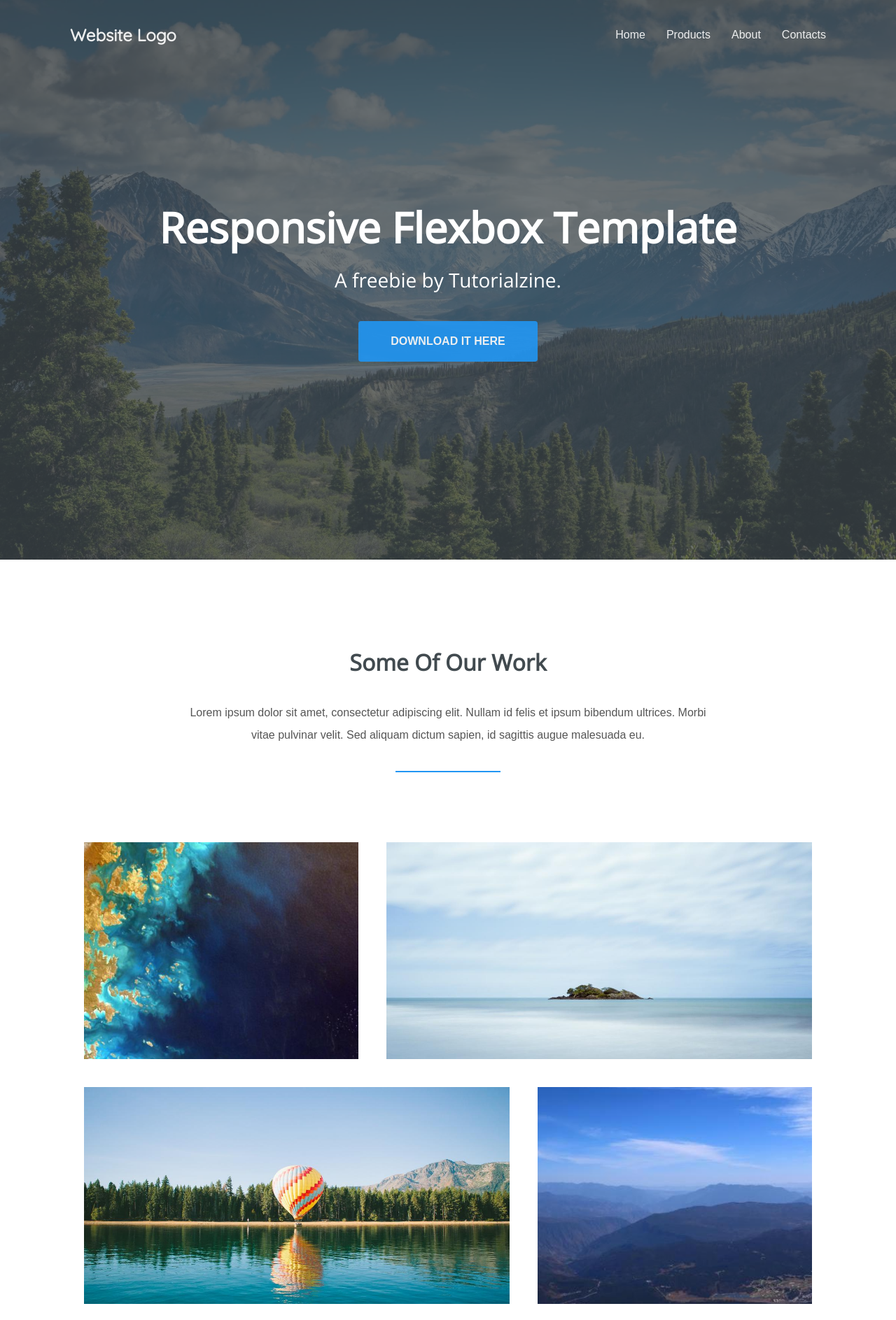
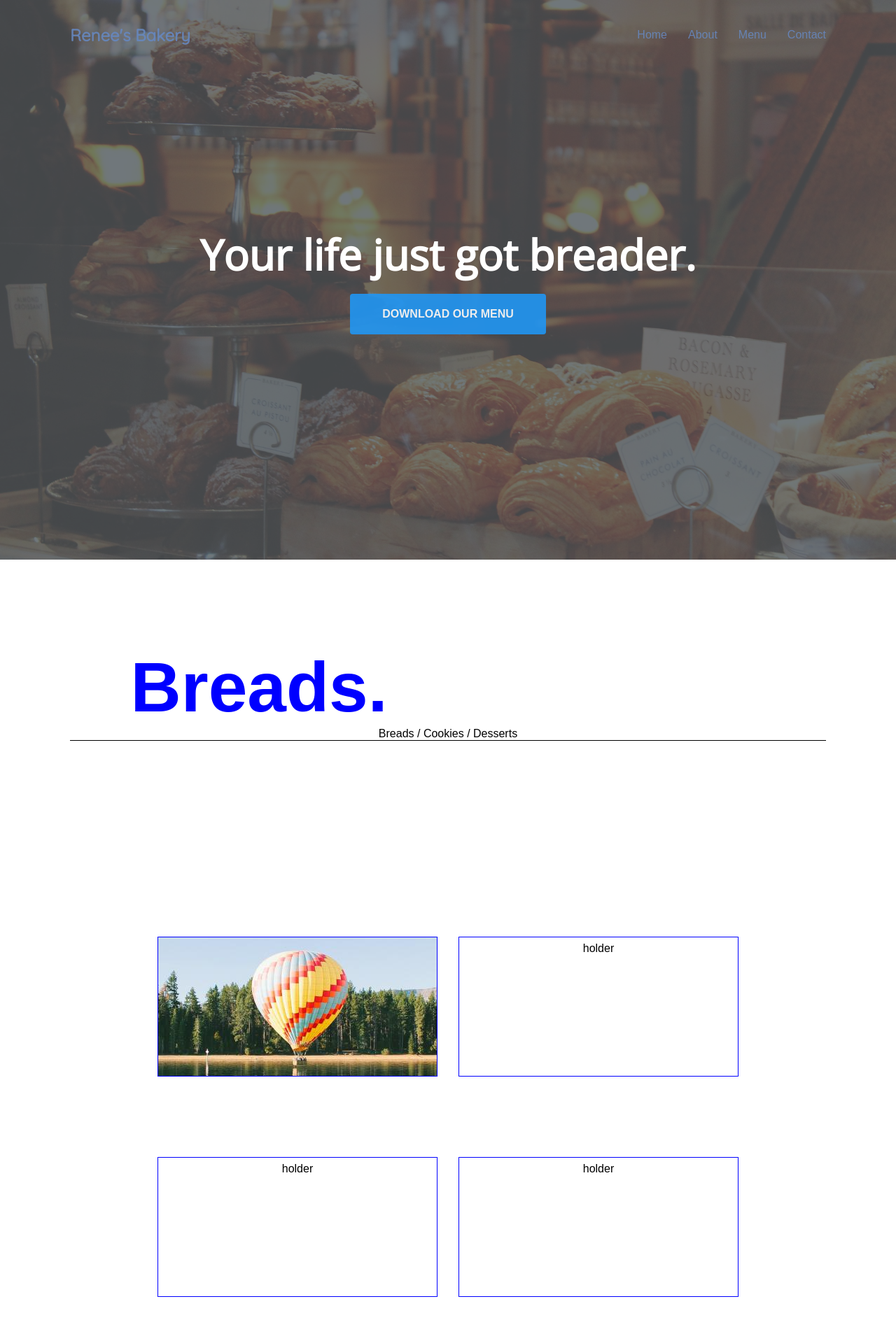
Before and after one commit to BailyTroyer/reneeswebsite, a plain HTML site: page Addons/flexbox-template/index.html in a window 1280 px wide. Shown: the top 1887 px of the page at 70% size. Drawn offline with nearby package versions, Linux system fonts and the light colour scheme.

Commit message:
worked on menu

```diff
--- a/Addons/flexbox-template/assets/css/styles.css
+++ b/Addons/flexbox-template/assets/css/styles.css
@@ -1,7 +1,6 @@
 /*-------------
  	General
 -------------*/
-
 *{
 	margin: 0;
 	padding: 0;
@@ -9,7 +8,7 @@
 }
 
 html{
-	font: normal 16px sans-serif;
+	font: normal 16px  sans-serif;
 	color: #555;
 }
 
@@ -97,7 +96,31 @@ ul.grid{
 /*-------------
  	Header
 -------------*/
+/*added*/
+.nav-up {
+    top: -100px;
+}
+header {
+    position: fixed;
+		top: 0;
+		left: 0;
+		z-index: 10;
+		width: 100%;
+		display: flex;
+		justify-content: space-between;
+		align-items: center;
+		color: #6788bf;
+		padding: 35px 100px 0;
+    transition: top 0.2s ease-in-out;
+}
+li:hover {
+	color: black;
+}
 
+
+/*added*/
+
+/*
 header{
 	position: absolute;
 	top: 0;
@@ -109,7 +132,7 @@ header{
 	align-items: center;
 	color: #fff;
 	padding: 35px 100px 0;
-}
+}*/
 
 header h2{
 	font-family: 'Quicksand', sans-serif;
@@ -220,6 +243,60 @@ header nav li:last-child{
 
 }
 
+/*--------------------
+ 	Menu Section
+---------------------*/
+
+.menu {
+}
+.menu h1 {
+	display: block;
+	top: 0px;
+	left: 0px;
+	padding-right: 50%;
+	font-size: 100px;
+	list-style: none;
+	color: blue;
+}
+.menu ul {
+	list-style-type:none;
+	color: black;
+}
+.menu ul:hover {
+	color: blue;
+}
+.menu li {
+	display: inline;
+}
+.menu p{
+	height: 25vh;
+	width: 50vh;
+	margin: 15px;
+	margin-top: 100px;
+	border: solid 1px blue;
+	background-size: fill;
+	background-position: center;
+	background-repeat: no-repeat;
+}
+.menu hr {
+	width: 100%;
+	height: 1px;
+	background-color: black;
+	border: 0;
+}
+
+.menu .grid {
+	padding: 100px;
+	padding-bottom: 0px;
+	height: 100%;
+}
+.menu .grid:hover {
+	color: black;			//can change back to blue when hovering over whole menu
+}
+
+
+
+
 
 
 /*--------------------
@@ -303,7 +380,6 @@ header nav li:last-child{
 	}
 
 }
-
 
 @media (max-width: 600px){
 
--- a/Addons/flexbox-template/assets/js/app.js
+++ b/Addons/flexbox-template/assets/js/app.js
@@ -38,3 +38,12 @@ function hasScrolled() {
 
     lastScrollTop = st;
 }
+function Breads() {
+  document.getElementById('mega-title').innerHTML = "Breads.";
+}
+function Cookies() {
+  document.getElementById('mega-title').innerHTML = "Cookies.";
+}
+function Desserts() {
+  document.getElementById('mega-title').innerHTML = "Desserts.";
+}
--- a/Addons/flexbox-template/index.html
+++ b/Addons/flexbox-template/index.html
@@ -4,7 +4,7 @@
     <meta charset="utf-8">
     <meta http-equiv="X-UA-Compatible" content="IE=edge">
     <meta name="viewport" content="width=device-width, initial-scale=1">
-    <title>Responsive Landing Page Template With Flexbox</title>
+    <title>Renee's Bakery</title>
 
 	<link href="https://fonts.googleapis.com/css?family=Open+Sans" rel="stylesheet">
 	<link href="https://fonts.googleapis.com/css?family=Quicksand" rel="stylesheet">
@@ -14,26 +14,53 @@
 </head>
 
 <body>
-
-	<header>
-		<h2><a href="#">Website Logo</a></h2>
+  <!--added-->
+	<header class="nav-down">
+  <!--here-->
+		<h2><a href="#">Renee's Bakery</a></h2>
 		<nav>
 			<li><a href="#">Home</a></li>
-			<li><a href="#">Products</a></li>
 			<li><a href="#">About</a></li>
-			<li><a href="#">Contacts</a></li>
+			<li><a href="#">Menu</a></li>
+			<li><a href="#">Contact</a></li>
 		</nav>
 	</header>
 
 
 	<section class="hero">
-		<div class="background-image" style="background-image: url(assets/img/hero.jpg);"></div>
-		<h1>Responsive Flexbox Template</h1>
-		<h3>A freebie by Tutorialzine.</h3>
-		<a href="http://tutorialzine.com/2016/06/freebie-landing-page-template-with-flexbox/" class="btn">Download it Here</a>
+		<div class="background-image" style="background-image: url(assets/img/bakery.jpg);"></div>
+		<h1>Your life just got breader.</h1>
+		<!--<h3>A freebie by Tutorialzine.</h3>-->
+		<a href="http://tutorialzine.com/2016/06/freebie-landing-page-template-with-flexbox/" class="btn">Download our menu</a>
 	</section>
 
+<!-- menu -->
 
+  <section class="menu">
+    <h1 id="mega-title">Breads.</h1>
+    <ul>
+      <li onclick="Breads()">Breads / </li>
+      <li onclick="Cookies()">Cookies / </li>
+      <li onclick="Desserts()">Desserts</li>
+    </ul>
+    <hr>
+    <div id="menu-img">
+
+      <ul class="grid">
+
+      <p style="background-image: url(assets/img/balloon.jpg);"></p>
+      <p>holder</p>
+      <p>holder</p>
+      <p>holder</p>
+      <p>holder</p>
+      <p>holder</p>
+      <p>holder</p>
+      <br>
+    </div>
+  </section>
+
+
+<!-- menu -->
 	<section class="our-work">
 		<h3 class="title">Some of our work</h3>
 		<p>Lorem ipsum dolor sit amet, consectetur adipiscing elit. Nullam id felis et ipsum bibendum ultrices. Morbi vitae pulvinar velit. Sed aliquam dictum sapien, id sagittis augue malesuada eu.</p>
@@ -56,18 +83,18 @@
 		<ul class="grid">
 			<li>
 				<i class="fa fa-camera-retro"></i>
-				<h4>Photography</h4>
-				<p>Lorem ipsum dolor sit amet, consectetur adipiscing elit. Nullam id felis et ipsum bibendum ultrices vitae pulvinar velit.</p>
+				<h4>Midnight</h4>
+				<p>Lorem ipsum dolor sit amet, consectetur adipiscing elit.</p>
 			</li>
 			<li>
 				<i class="fa fa-cubes"></i>
-				<h4>Web Development</h4>
-				<p>Lorem ipsum dolor sit amet, consectetur adipiscing elit. Nullam id felis et ipsum bibendum ultrices vitae pulvinar velit.</p>
+				<h4>6 o'clock</h4>
+				<p>Lorem ipsum dolor sit amet, consectetur adipiscing elit.</p>
 			</li>
 			<li>
 				<i class="fa fa-newspaper-o"></i>
-				<h4>Content Editing</h4>
-				<p>Lorem ipsum dolor sit amet, consectetur adipiscing elit. Nullam id felis et ipsum bibendum ultrices vitae pulvinar velit.</p>
+				<h4>6AM-5PM</h4>
+				<p>Lorem ipsum dolor sit amet, consectetur adipiscing elit.</p>
 			</li>
 		</div>
 	</section>
@@ -101,6 +128,7 @@
 	</section>
 
 	<footer>
+    <h1>Renee's bakery</h1>
 		<ul>
 			<li><a href="#"><i class="fa fa-twitter-square"></i></a></li>
 			<li><a href="#"><i class="fa fa-facebook-square"></i></a></li>
@@ -111,6 +139,8 @@
 
 	</footer>
 
+
+  <script src="http://ajax.googleapis.com/ajax/libs/jquery/1.11.0/jquery.min.js"></script>
   <script src="assets/js/app.js"></script>
 
 
```
Also changed, not shown: Addons/flexbox-template/assets/img/bakery.jpg (added), Addons/flexbox-template/assets/img/bun.jpg (added), 5 other files.
